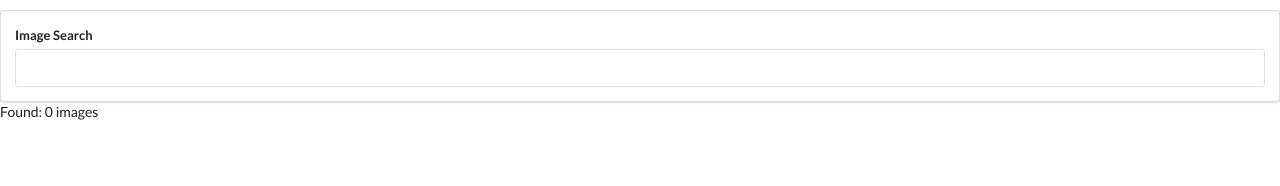
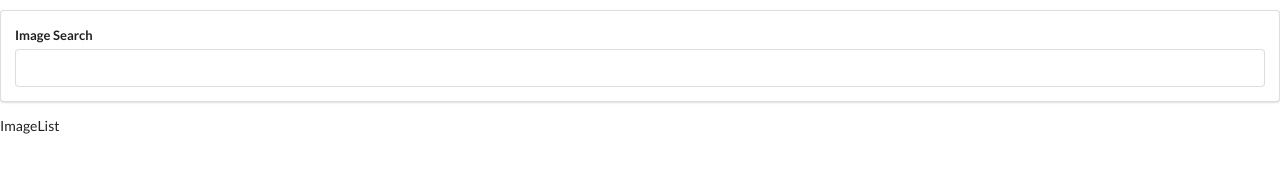
Before and after one commit to lingsangt/projects-react-redux, a React (Create React App) app in the folder pics/: page / in a window 1280 px wide. Shown: the top 186 px of the page. Built offline with nearby package versions, Linux system fonts and the light colour scheme.

Commit message:
passed images as props in App.js to ImageList.js

```diff
--- a/pics/src/components/App.js
+++ b/pics/src/components/App.js
@@ -51,7 +51,7 @@ class App extends React.Component {
         return (
             <div className="ui conatiner" style={{ marginTop: '10px' }}>
                 <SearchBar onSubmit={this.onSearchSubmit} />
-                Found: {this.state.images.length} images
+                <ImageList images={this.state.images} />
             </div>
         );
     }
--- a/pics/src/components/ImageList.js
+++ b/pics/src/components/ImageList.js
@@ -1,6 +1,8 @@
 import React from 'react';
 
-const ImageList = () => {
+const ImageList = (props) => {
+    console.log (props.images);
+
     return <div>ImageList</div>;
 };
 
```
